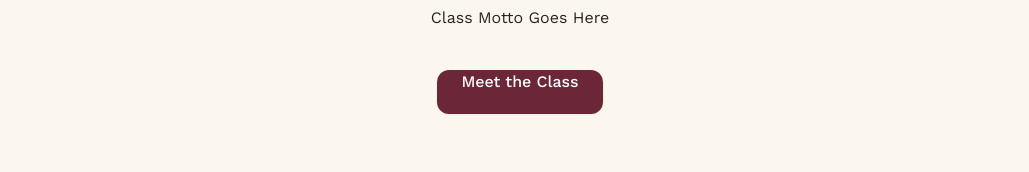
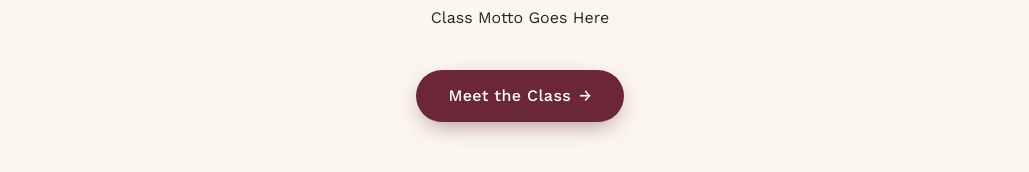
Before and after one commit to ImperioKDB/legacy-book, a Next.js app: page / in a window 1280 px wide. Shown: the part 687-859 px from the top of the page, without its empty margins (120-1149 px from the left). Built offline with nearby package versions, Linux system fonts and the light colour scheme.

Commit message:
Day 7 fix: hero CTA uses btn-hero (pill, ambient shadow, arrow), hero image gets soft drop shadow

```diff
--- a/app/page.tsx
+++ b/app/page.tsx
@@ -5,7 +5,7 @@ export default function Home() {
   return (
     <main className="min-h-[calc(100dvh-4rem)] flex flex-col items-center justify-center px-6 py-16 text-center">
       <div className="max-w-xl w-full">
-        <div className="relative w-full aspect-[4/3] rounded-card overflow-hidden mb-8 bg-accent-soft">
+        <div className="relative w-full aspect-[4/3] rounded-card overflow-hidden mb-8 bg-accent-soft shadow-[0_20px_50px_-20px_rgba(43,36,32,0.3)]">
           <Image
             src="https://gwxiwvpqmcrkrdiqaokp.supabase.co/storage/v1/object/public/legacy-book-assets/site/hero.jpg"
             alt="Graduating class"
@@ -27,8 +27,9 @@ export default function Home() {
           Class Motto Goes Here
         </p>
 
-        <Link href="/students" className="btn-primary inline-block">
+        <Link href="/students" className="btn-hero">
           Meet the Class
+          <span aria-hidden="true">→</span>
         </Link>
       </div>
     </main>
```
